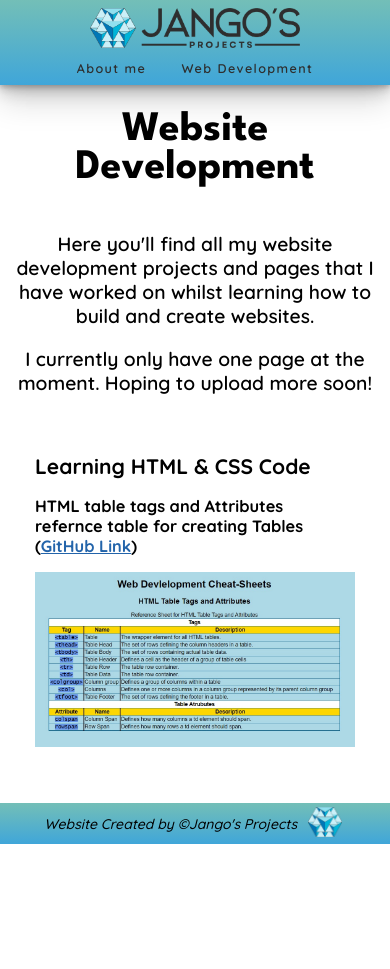
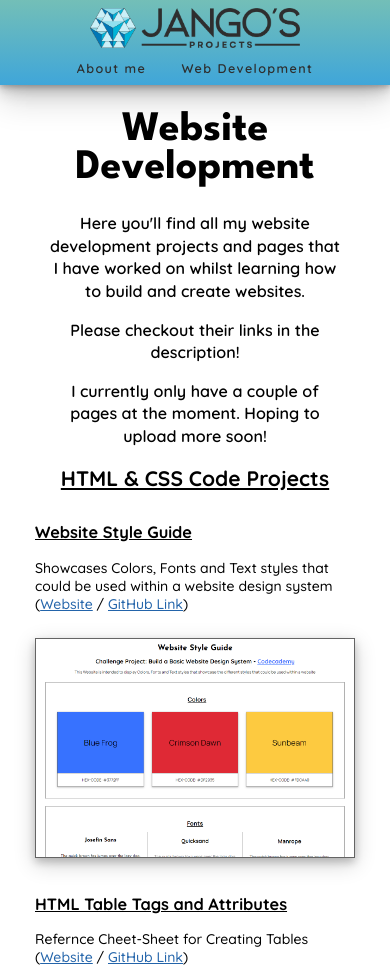
Before and after one commit to Jangos-Projects/Jangos-Projects.github.io, a plain HTML site: page website-development.html in a window 390 px wide. Shown: the top 969 px of the page. Before the commit the page ends 844 px from the top, so only its background shows below. Drawn offline with Linux system fonts and the light colour scheme.

Commit message:
Added a project to web development page and improved code throughout

```diff
--- a/pages/00-00-index/local-css/index.css
+++ b/pages/00-00-index/local-css/index.css
@@ -1,27 +1,16 @@
-
-  main {
-    padding-bottom: 80px;
+.page-introduction {
+  padding: 0 3em ;
 }
-#introduction {
-    margin-left: auto;
-    margin-right: auto;
-
-
-}
-#introduction p {
+.page-introduction p {
   font-size: 1.6em;
-    text-align: center;
-    line-height: 1.4em;
-    padding: 1em 2.5em;
-    margin-top: 0;
-    margin-bottom: 0em;
 }
 
 #thank-you {
     text-align: center;
-    font-size: 1.68em;
+    font-size: 1.5em;
     margin-top: 1.25em;
 }
+
 .supporting {
     max-width: 940px;
     margin: 0 auto;
@@ -29,17 +18,14 @@
     text-align: center;
     display: flex;
 }
-
 .supporting .page-link {
     flex: 1;
     text-align: center;
     padding: 0;
 }
-
 .supporting img {
     height: 150px;
 }
-
 .supporting h2 {
     font-family: "League Spartan", sans-serif;
     font-weight: 600;
@@ -56,6 +42,7 @@
     margin-bottom: 2.5em;
     padding: 0 3em;
 }
+
 .learn-more-btn {
     color: #000;
     font-weight: 600;
@@ -63,7 +50,7 @@
     letter-spacing: 0.08125em;
     text-decoration: none;
     text-transform: uppercase;
-    padding: 20px;
+    padding: 1.25em;
     border: 2px solid #2364AA;
     border-radius: 8px;
 }
@@ -79,43 +66,93 @@
     font-size: 1.375em;
     transition: all .15s ease-in-out;
 }
+
+footer {
+    flex-flow: column;
+}
+footer .credits {
+    text-align: center;
+  }
+footer .credits p {
+    margin: 0;
+    padding: 0 0.3em;
+}
+
+@media only screen and (max-width: 990px) {
+  .page-introduction p {
+    font-size: 1.5em;
+  }
+}
 @media only screen and (max-width: 550px) {
+  .page-introduction {
+    padding: 0 1.8em;
+    margin: 0 1.5em;
+  }
+  .page-introduction p {
+    font-size: 1.3em;
+  }
+  #thank-you {
+    font-size: 1.3em;
+  }
   .supporting {
     flex-flow: column;
   }
   .about-me-page {
     margin-bottom: 3.5em;
   }
+  .supporting {
+    padding: 1.5em 0 2em 0;
+  }
+  .supporting h2 {
+    margin-top: 1em;
+  }
+  .supporting img {
+    height: 120px;
+  }
+  .learn-more-btn {
+    font-size: 1em;
+    padding: 1em;
+  }
 }
 
-@media only screen and (max-width: 990px) {
-    #introduction {
-        margin: 0;
+@media only screen and (max-width: 430px) {
+  .page-introduction {
+    padding: 0 1.25em;
+    margin: 0 1.25em;
   }
-    #introduction p {
-        font-size: 1.55em;
-        padding: 1em 3em;
-    }
-  }
-@media only screen and (max-width: 430px) {
-    #introduction p{
-        padding: 0em 1em 1em 1em;
+  .page-introduction p {
+    font-size: 1.2em;
   }
 
   #thank-you {
     font-size: 1.2em;
   }
+  .supporting img {
+    height: 110px;
+  }
 }
 
-footer {
-    flex-flow: column;
+@media only screen and (max-width: 340px) {
+  .page-introduction {
+    padding: 0 1em;
+    padding: 0 1em;
   }
-
-footer .credits {
-    text-align: center;
+  .page-introduction p {
+    font-size: 1.1em;
   }
-
-footer .credits p {
-    margin: 0;
-    padding: 0 0.3em;
+  .supporting img {
+    height: 100px;
   }
+}
+@media only screen and (max-width: 266px) {
+  .page-introduction {
+    padding: 0 0;
+    margin: 0 1em;
+  }
+  .page-introduction p {
+    font-size: 1em;
+  }
+  .supporting img {
+    height: 90px;
+  }
+}
--- a/pages/02-00-web-devlop/css/02-00-web-devlop.css
+++ b/pages/02-00-web-devlop/css/02-00-web-devlop.css
@@ -1,22 +1,113 @@
 
+/*
+.introduction {
+    padding: 0 1.5em;
+}
 
-.intro {
+.introduction p {
     text-align: center;
     font-weight: 600;
     font-size: 1.375em;
 }
 
+.introduction p:first-child {
+  margin-top: 0;
+}
+
+*/
+
+.page-introduction p {
+    font-size: 1.4em;
+}
 .html-css-code {
-    padding: 1.5rem;
+    padding:0 1.5em;
+}
+
+.html-css-code h2 {
+    text-align: center;
+    text-decoration: underline;
 }
 
 .web-dev-preview {
  display: grid;
  width: 100%;
  margin: auto;
+ text-align: center;
 }
 
 .web-dev-preview img {
-    width: 100%;
+    width: 75%;
     max-width: 1000px;
+    border: 1px solid #646464;
+    box-shadow: 0 4px 8px 0 rgba(0, 0, 0, 0.2), 0 6px 20px 0 rgba(0, 0, 0, 0.19);
 }
+
+.preview-container {
+    margin-top: 2.25em;
+}
+
+.preview-container h3 {
+    text-decoration: underline;
+}
+
+.preview-container p {
+    margin-bottom: 1.8em;
+}
+
+@media only screen and (max-width: 990px) {
+    .page-introduction p {
+        font-size: 1.3em;
+      }
+    .web-dev-preview img {
+        width: 80%;
+    }
+}
+
+@media only screen and (max-width: 630px) {
+    .page-introduction {
+        padding: 0 1.8em;
+        margin: 0 1.5em;
+      }
+    .page-introduction p {
+        font-size: 1.2em;
+      }
+    .web-dev-preview img {
+        width: 90%;
+    }
+}
+@media only screen and (max-width: 550px) {
+    .page-introduction {
+      padding: 0 1.5em;
+      margin: 0 1.5em;
+    }
+}
+@media only screen and (max-width: 430px) {
+    .page-introduction {
+        padding: 0 1.25em;
+        margin: 0 1.25em;
+      }
+    .page-introduction p {
+        font-size: 1.15em;
+      }
+    .web-dev-preview img {
+        width: 100%;
+    }
+}
+@media only screen and (max-width: 340px) {
+    .page-introduction {
+      padding: 0 1em;
+      padding: 0 1em;
+    }
+    .page-introduction p {
+      font-size: 1.1em;
+    }
+}
+@media only screen and (max-width: 266px) {
+    .page-introduction {
+      padding: 0 0;
+      margin: 0 1em;
+    }
+    .page-introduction p {
+      font-size: 1em;
+    }
+}
--- a/resources/css/master.css
+++ b/resources/css/master.css
@@ -39,6 +39,7 @@ body, html {
 
 main {
   flex: 1;
+  padding-bottom: 1.5em;
 }
 
 a {
@@ -260,8 +261,7 @@ main {
 }
 
 .page-title {
-  margin: 0 auto;
-  padding:3em 1.25em 1.85em 1.25em;
+  padding: 2em;
 }
 
 .page-title h1 {
@@ -274,6 +274,21 @@ main {
   text-transform: capitalize;
 }
 
+.page-introduction {
+  padding: 0 2em;
+  margin: 0 2em;
+}
+.page-introduction p {
+  text-align: center;
+  font-weight: 600;
+  line-height: 1.4em;
+}
+
+.page-introduction p:first-child {
+  margin-top: 0;
+}
+
+
 @media only screen and (max-width: 990px) {
   .page-content {
     width: 100%;
@@ -281,19 +296,23 @@ main {
     box-shadow: none;
   }
   main {
-    margin-top: 109px;
     margin-right: 0;
     margin-left: 0;
     margin-bottom: 0em;
-    padding: 0 1em;
+    padding: 0 1em 1.5em 1em;
   }
-  main .page-title{
-    padding: 1.25em 0.625em;
+  .page-title {
+    padding: 2em 1.25em 1.85em 1.25em;
   }
   .page-title h1{
     font-size: 3.5em;
   }
+}
 
+@media only screen and (max-width: 800px) {
+  main {
+    margin-top: 109px;
+  }
 }
 
 @media only screen and (max-width: 630px) {
--- a/website-development.html
+++ b/website-development.html
@@ -48,21 +48,36 @@
           <h1>Website Development</h1>
         </div>
 
-        <div class="intro">
+        <div class="page-introduction">
           <p>Here you'll find all my website development projects and pages that I have worked on whilst learning how to build and create websites.</p>
-          <p>I currently only have one page at the moment. Hoping to upload more soon!</p>
+          <p>Please checkout their links in the description!</p>
+          <p>I currently only have a couple of pages at the moment. Hoping to upload more soon!</p>
         </div>
 
+        <!-- HTML & CSS CODE PROJECTS -->
+
         <section class="html-css-code">
-          <div>
-            <h2>Learning HTML & CSS Code</h2>
-            <h3>HTML table tags and Attributes refernce table for creating Tables (<a href="https://jangos-projects.github.io/cheat-sheet/" target="_blank" title="HTML cheat-sheet on tables for learning">GitHub Link</a>)</h3>
+
+          <h2>HTML & CSS Code Projects</h2>
+
+          <div class="preview-container style-guide">
+            <h3>Website Style Guide</h3>
+            <p>Showcases Colors, Fonts and Text styles that could be used within a website design system (<a href="https://jangos-projects.github.io/website-style-guide-challenge-project" target="_blank" rel="noopener noreferrer">Website</a> / <a href="https://github.com/Jangos-Projects/website-style-guide-challenge-project" target="_blank" rel="noopener noreferrer">GitHub Link</a>)</p>
             <div class="web-dev-preview">
-              <a href="https://jangos-projects.github.io/cheat-sheet/" target="_blank" title="HTML cheat-sheet on tables for learning"><img src="./pages/02-00-web-devlop/images/reference-table-tags-preview.jpg" alt="preview of table of refernce table for tags and attributes"></a>
+              <a href="https://jangos-projects.github.io/website-style-guide-challenge-project" target="_blank" rel="noopener noreferrer"><img src="./pages/02-00-web-devlop/images/website-style-guide.png" alt="Screenshoot - Website Style Guide"></a>
             </div>
+          </div>
 
+          <div class="preview-container table-tags">
+            <h3>HTML Table Tags and Attributes</h3>
+            <p>Refernce Cheet-Sheet for Creating Tables (<a href="https://jangos-projects.github.io/cheat-sheet" target="_blank" rel="noopener noreferrer">Website</a> / <a href="https://github.com/Jangos-Projects/cheat-sheet" target="_blank" rel="noopener noreferrer">GitHub Link</a>)</p>
+            <div class="web-dev-preview">
+              <a href="https://jangos-projects.github.io/cheat-sheet" target="_blank" rel="noopener noreferrer"><img src="./pages/02-00-web-devlop/images/reference-sheet-html-table-tags and-attributes.jpg" alt="Preview of table of refernce table for tags and attributes"></a>
+            </div>
           </div>
+
         </section>
+
       </Main>
       </div>
 
```
Also changed, not shown: about-me.html (+1 -1 lines), index.html (+1 -1 lines), template.html (+35 -16 lines), pages/02-00-web-devlop/images/reference-sheet-html-table-tags and-attributes.jpg (renamed from pages/02-00-web-devlop/images/reference-table-tags-preview.jpg), pages/02-00-web-devlop/images/website-style-guide.png (added). Lines whose indentation alone changed are shown as unchanged.
